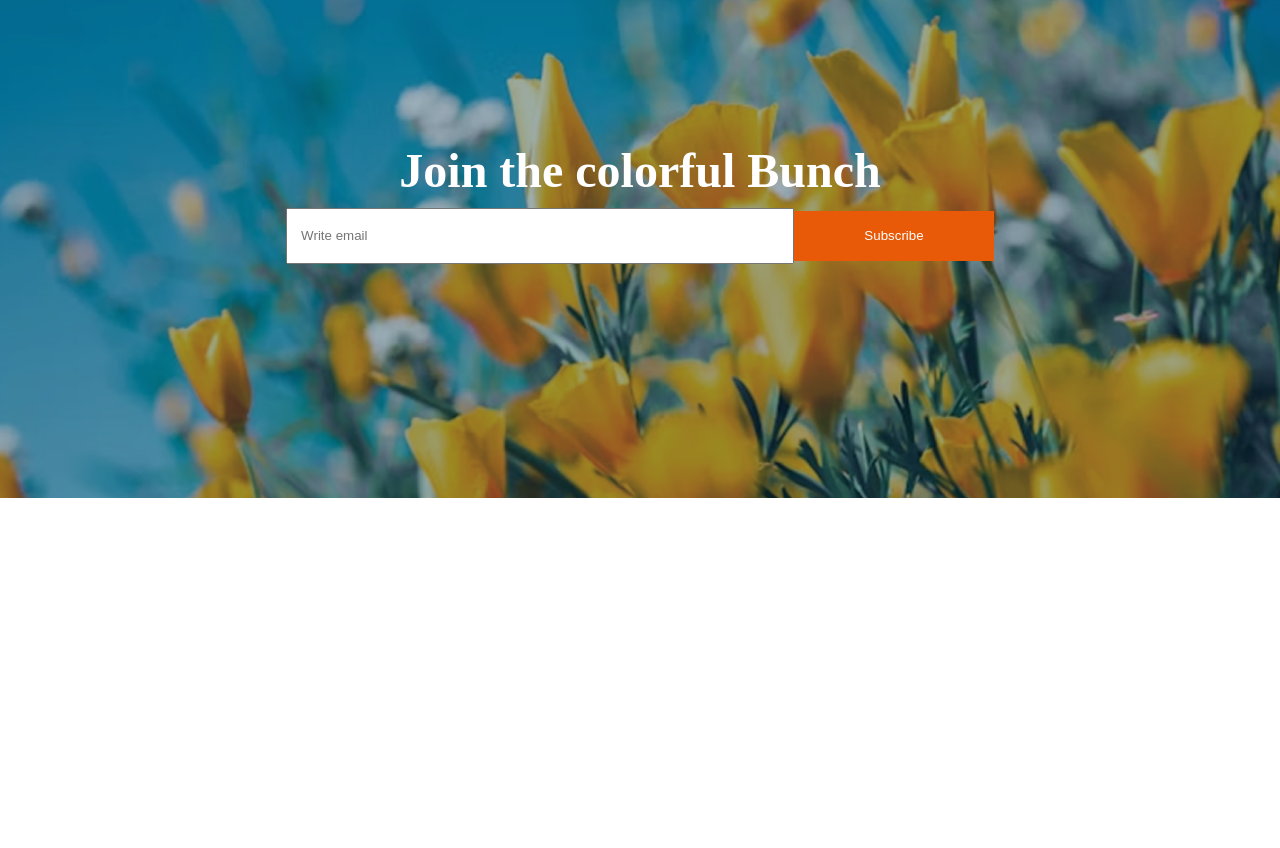
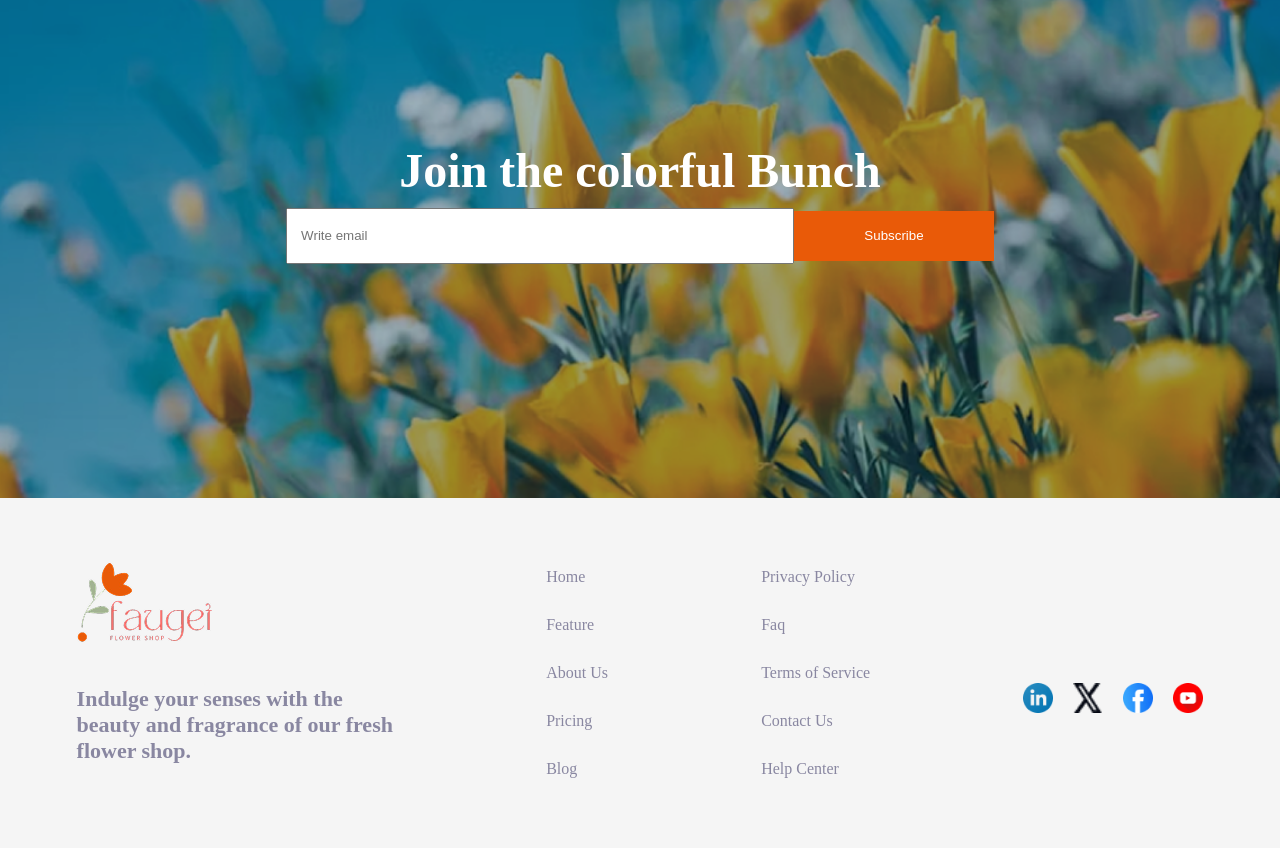
Before and after one commit to abdullahwazih/PH_assignment_02, a plain HTML site: page index.html in a window 1280 px wide. Shown: the part 3427-4275 px from the top of the page. Before the commit the page ends 3925 px from the top, so only its background shows below. Drawn offline with Linux system fonts and the light colour scheme.

Commit message:
footer Added

```diff
--- a/index.html
+++ b/index.html
@@ -203,7 +203,7 @@
 
     <!-- Footer -->
 
-    <!-- <footer class="footer-style">
+    <footer class="footer-style">
         <div class="footer1">
             <img src="assets/logo.png" alt="" class="f1img">
             <p class="text-desktop f1text">
@@ -236,7 +236,7 @@
             <img src="assets/icon-facebook.png" alt="" class="f3img">
             <img src="assets/icon-youtube.png" alt="" class="f3img">
         </div>
-    </footer> -->
+    </footer>
 
 </body>
 
```
